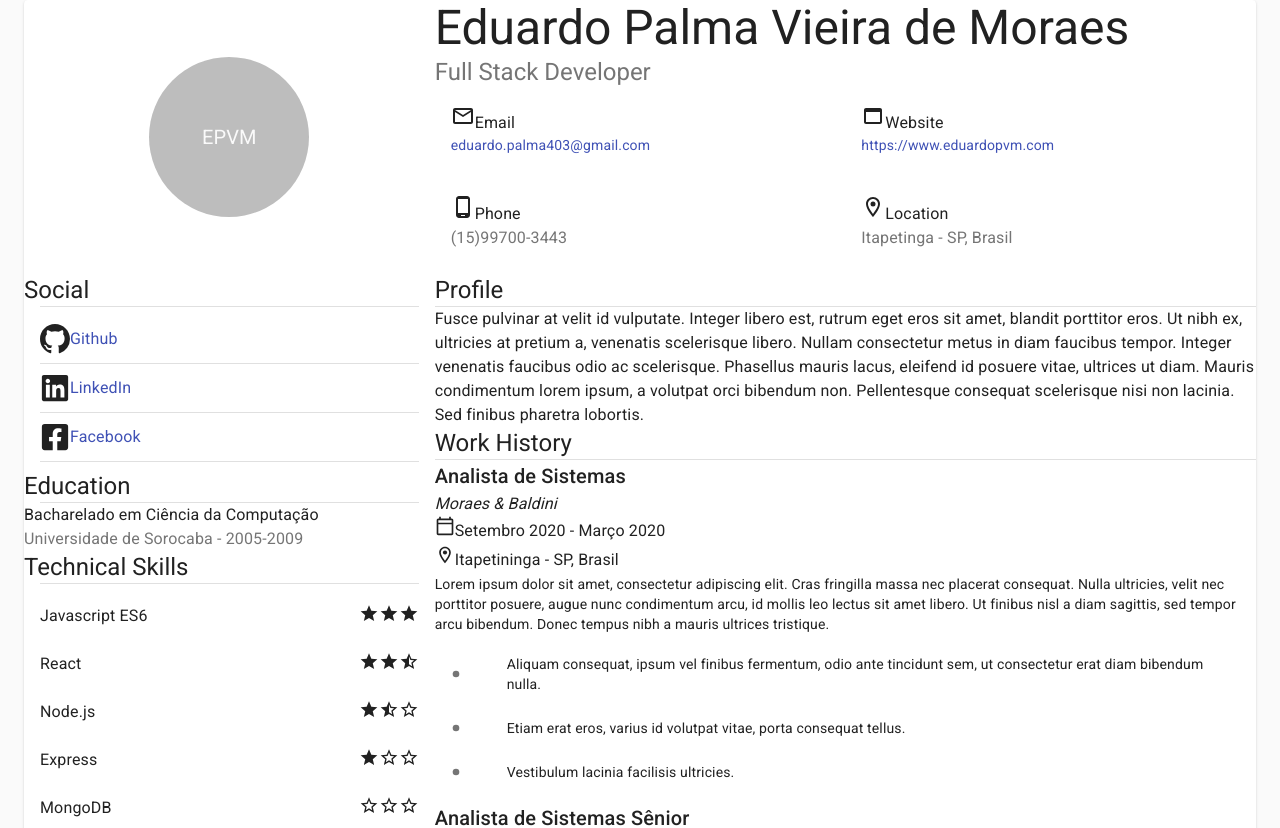
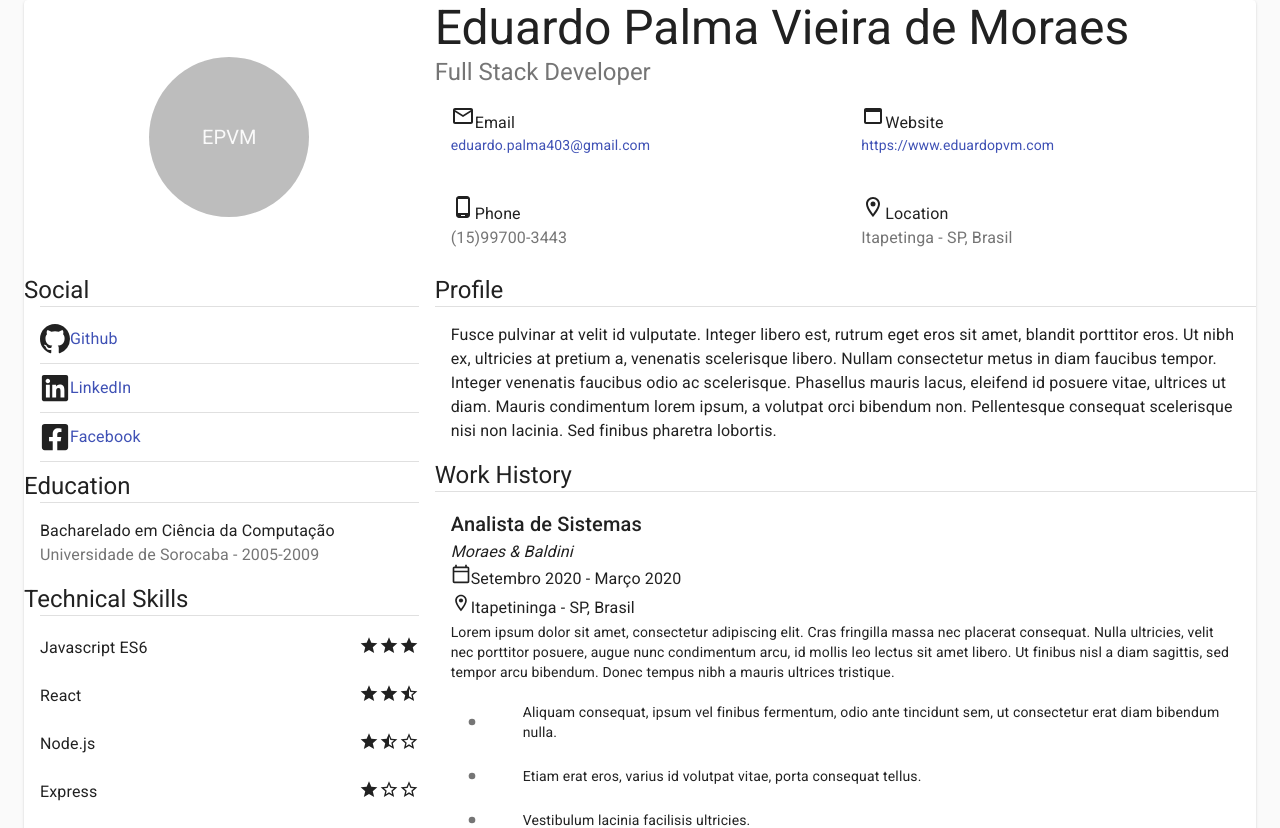
Before and after one commit to eduardopvm/react-cv, a React (Create React App) app: page / in a window 1280 px wide. Shown: the top 828 px of the page. Built offline with nearby package versions, Linux system fonts and the light colour scheme.

Commit message:
small layout improvements

```diff
--- a/src/ProfissionalProfile.js
+++ b/src/ProfissionalProfile.js
@@ -1,13 +1,16 @@
 import React from "react";
 import Typography from "@material-ui/core/Typography";
+import Box from "@material-ui/core/Box";
 import Divider from "@material-ui/core/Divider";
 
-export default function Personal(props) {
+export default function ProfissionalProfile(props) {
   return (
-    <React.Fragment>
+    <Box>
       <Typography variant="h5">Profile</Typography>
       <Divider />
-      <Typography variant="body1">{props.profileText}</Typography>
-    </React.Fragment>
+      <Typography variant="body1" component="div">
+        <Box m={2}>{props.profileText}</Box>
+      </Typography>
+    </Box>
   );
 }
--- a/src/Sidebar.js
+++ b/src/Sidebar.js
@@ -20,7 +20,7 @@ export default function Sidebar(props) {
       <Box>
         <Typography variant="h5">Education</Typography>
         <Divider variant="middle" />
-        <Box>
+        <Box m={2}>
           <Typography>Bacharelado em Ciência da Computação</Typography>
           <Typography color="textSecondary">
             Universidade de Sorocaba - 2005-2009
--- a/src/WorkHistoryItem.js
+++ b/src/WorkHistoryItem.js
@@ -26,7 +26,7 @@ export default function WorkHistoryItem(props) {
   });
 
   return (
-    <Box>
+    <Box m={2}>
       <Typography variant="h6">{props.history.role}</Typography>
       <Typography variant="body1" style={{ fontStyle: "oblique" }}>
         {props.history.company}
```
Also changed, not shown: 1 other file (tests, documents, lock files or other folders).
